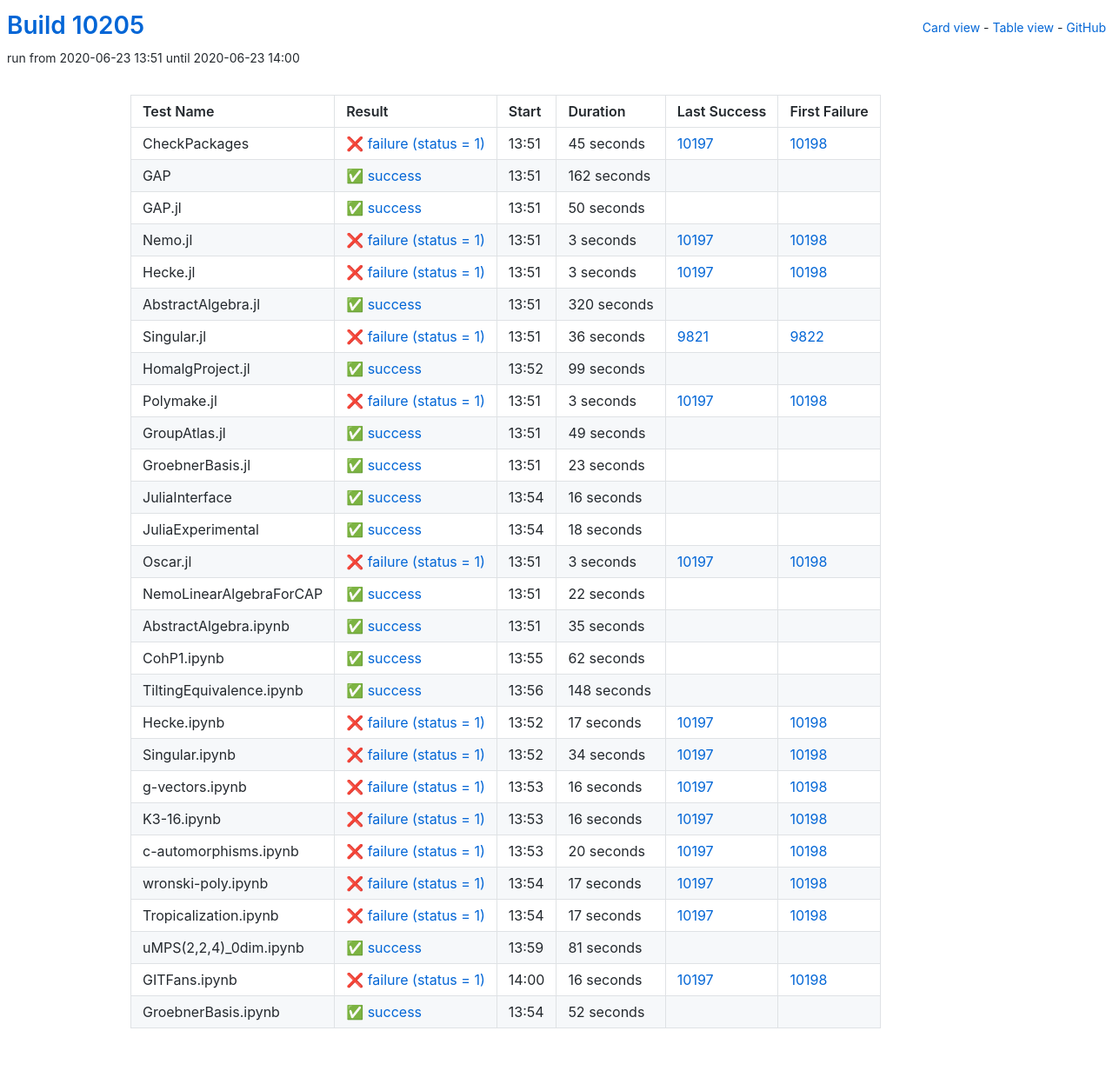
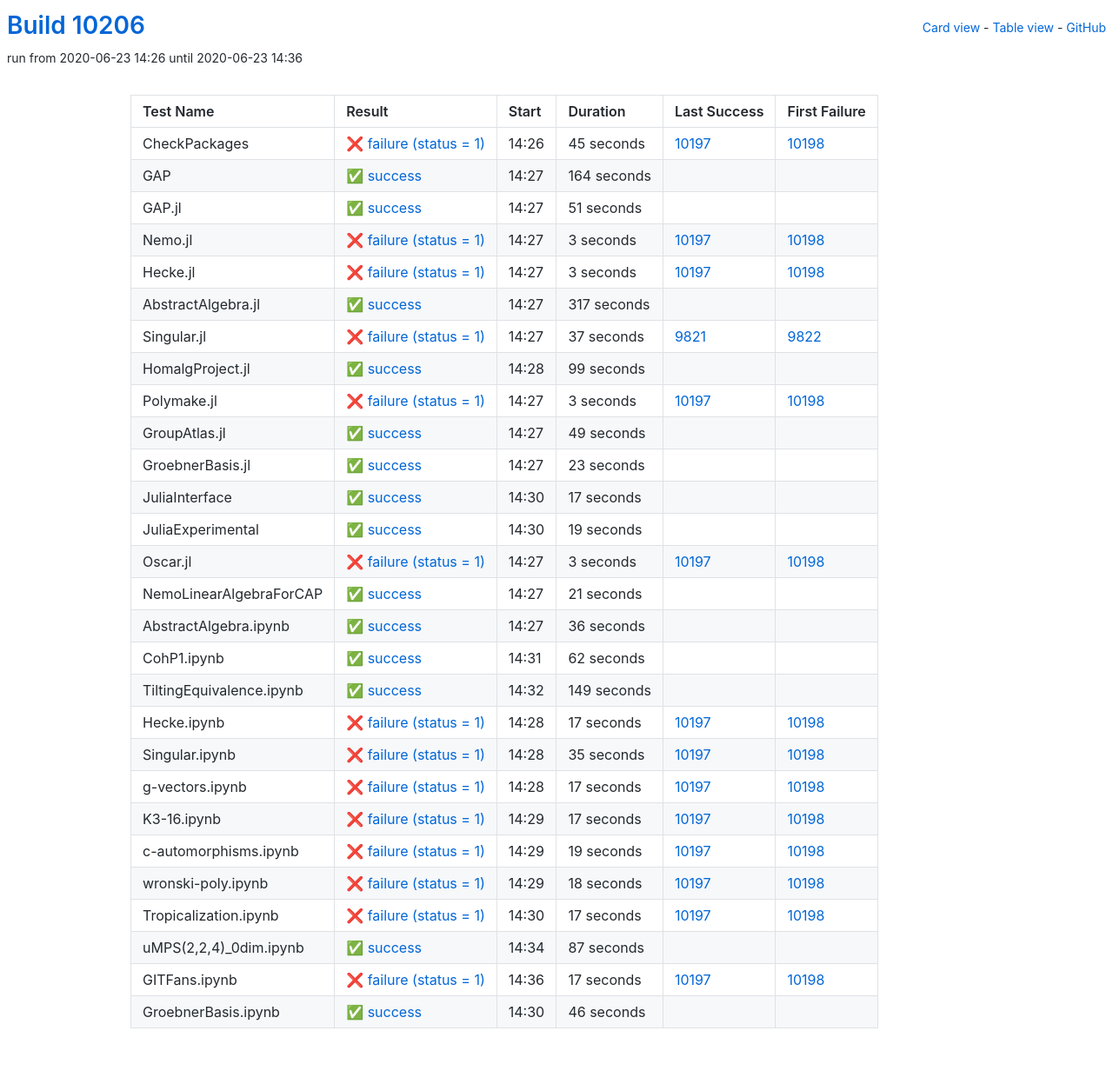
Before and after one commit to oscar-system/oscar-ci-status, a Jekyll site: the page built from table.html, in a window 1280 px wide. Shown: the whole page at 87% size. Built offline with Jekyll 4.4.1, drawn with Linux system fonts in a browser that asks for light colours.

Commit message:
Build #10206

```diff
--- a/_data/ci.yml
+++ b/_data/ci.yml
@@ -1,6 +1,6 @@
 ---
-build: 10205
-build_url: https://oscarci.mathematik.uni-kl.de/job/oscar/10205/
+build: 10206
+build_url: https://oscarci.mathematik.uni-kl.de/job/oscar/10206/
 job: oscar
 organization: oscar-system
 repo: oscar-ci-status
@@ -8,8 +8,8 @@
 tests:
 - name: CheckPackages
   id: checkpackages
-  log: https://oscarci.mathematik.uni-kl.de/job/oscar/10205/artifact/logs/build-10205/CheckPackages.log
-  start: 2020-06-23 13:51
+  log: https://oscarci.mathematik.uni-kl.de/job/oscar/10206/artifact/logs/build-10206/CheckPackages.log
+  start: 2020-06-23 14:26
   success: false
   exitcode: 1
   status: failure
@@ -20,32 +20,32 @@
   first_failure_url: https://oscarci.mathematik.uni-kl.de/job/oscar/10198/
 - name: GAP
   id: gap
-  log: https://oscarci.mathematik.uni-kl.de/job/oscar/10205/artifact/logs/build-10205/GAP.log
-  start: 2020-06-23 13:51
+  log: https://oscarci.mathematik.uni-kl.de/job/oscar/10206/artifact/logs/build-10206/GAP.log
+  start: 2020-06-23 14:27
   success: true
   exitcode: 0
   status: success
-  duration: 162
+  duration: 164
   last_success: false
   last_success_url:
   first_failure: false
   first_failure_url:
 - name: GAP.jl
   id: gap-jl
-  log: https://oscarci.mathematik.uni-kl.de/job/oscar/10205/artifact/logs/build-10205/GAP.jl.log
-  start: 2020-06-23 13:51
+  log: https://oscarci.mathematik.uni-kl.de/job/oscar/10206/artifact/logs/build-10206/GAP.jl.log
+  start: 2020-06-23 14:27
   success: true
   exitcode: 0
   status: success
-  duration: 50
+  duration: 51
   last_success: false
   last_success_url:
   first_failure: false
   first_failure_url:
 - name: Nemo.jl
   id: nemo-jl
-  log: https://oscarci.mathematik.uni-kl.de/job/oscar/10205/artifact/logs/build-10205/Nemo.jl.log
-  start: 2020-06-23 13:51
+  log: https://oscarci.mathematik.uni-kl.de/job/oscar/10206/artifact/logs/build-10206/Nemo.jl.log
+  start: 2020-06-23 14:27
   success: false
   exitcode: 1
   status: failure
@@ -56,8 +56,8 @@
   first_failure_url: https://oscarci.mathematik.uni-kl.de/job/oscar/10198/
 - name: Hecke.jl
   id: hecke-jl
-  log: https://oscarci.mathematik.uni-kl.de/job/oscar/10205/artifact/logs/build-10205/Hecke.jl.log
-  start: 2020-06-23 13:51
+  log: https://oscarci.mathematik.uni-kl.de/job/oscar/10206/artifact/logs/build-10206/Hecke.jl.log
+  start: 2020-06-23 14:27
   success: false
   exitcode: 1
   status: failure
@@ -68,32 +68,32 @@
   first_failure_url: https://oscarci.mathematik.uni-kl.de/job/oscar/10198/
 - name: AbstractAlgebra.jl
   id: abstractalgebra-jl
-  log: https://oscarci.mathematik.uni-kl.de/job/oscar/10205/artifact/logs/build-10205/AbstractAlgebra.jl.log
-  start: 2020-06-23 13:51
+  log: https://oscarci.mathematik.uni-kl.de/job/oscar/10206/artifact/logs/build-10206/AbstractAlgebra.jl.log
+  start: 2020-06-23 14:27
   success: true
   exitcode: 0
   status: success
-  duration: 320
+  duration: 317
   last_success: false
   last_success_url:
   first_failure: false
   first_failure_url:
 - name: Singular.jl
   id: singular-jl
-  log: https://oscarci.mathematik.uni-kl.de/job/oscar/10205/artifact/logs/build-10205/Singular.jl.log
-  start: 2020-06-23 13:51
+  log: https://oscarci.mathematik.uni-kl.de/job/oscar/10206/artifact/logs/build-10206/Singular.jl.log
+  start: 2020-06-23 14:27
   success: false
   exitcode: 1
   status: failure
-  duration: 36
+  duration: 37
   last_success: 9821
   last_success_url: https://oscarci.mathematik.uni-kl.de/job/oscar/9821/
   first_failure: 9822
   first_failure_url: https://oscarci.mathematik.uni-kl.de/job/oscar/9822/
 - name: HomalgProject.jl
   id: homalgproject-jl
-  log: https://oscarci.mathematik.uni-kl.de/job/oscar/10205/artifact/logs/build-10205/HomalgProject.jl.log
-  start: 2020-06-23 13:52
+  log: https://oscarci.mathematik.uni-kl.de/job/oscar/10206/artifact/logs/build-10206/HomalgProject.jl.log
+  start: 2020-06-23 14:28
   success: true
   exitcode: 0
   status: success
@@ -104,8 +104,8 @@
   first_failure_url:
 - name: Polymake.jl
   id: polymake-jl
-  log: https://oscarci.mathematik.uni-kl.de/job/oscar/10205/artifact/logs/build-10205/Polymake.jl.log
-  start: 2020-06-23 13:51
+  log: https://oscarci.mathematik.uni-kl.de/job/oscar/10206/artifact/logs/build-10206/Polymake.jl.log
+  start: 2020-06-23 14:27
   success: false
   exitcode: 1
   status: failure
@@ -116,8 +116,8 @@
   first_failure_url: https://oscarci.mathematik.uni-kl.de/job/oscar/10198/
 - name: GroupAtlas.jl
   id: groupatlas-jl
-  log: https://oscarci.mathematik.uni-kl.de/job/oscar/10205/artifact/logs/build-10205/GroupAtlas.jl.log
-  start: 2020-06-23 13:51
+  log: https://oscarci.mathematik.uni-kl.de/job/oscar/10206/artifact/logs/build-10206/GroupAtlas.jl.log
+  start: 2020-06-23 14:27
   success: true
   exitcode: 0
   status: success
@@ -128,8 +128,8 @@
   first_failure_url:
 - name: GroebnerBasis.jl
   id: groebnerbasis-jl
-  log: https://oscarci.mathematik.uni-kl.de/job/oscar/10205/artifact/logs/build-10205/GroebnerBasis.jl.log
-  start: 2020-06-23 13:51
+  log: https://oscarci.mathematik.uni-kl.de/job/oscar/10206/artifact/logs/build-10206/GroebnerBasis.jl.log
+  start: 2020-06-23 14:27
   success: true
   exitcode: 0
   status: success
@@ -140,32 +140,32 @@
   first_failure_url:
 - name: JuliaInterface
   id: juliainterface
-  log: https://oscarci.mathematik.uni-kl.de/job/oscar/10205/artifact/logs/build-10205/JuliaInterface.log
-  start: 2020-06-23 13:54
+  log: https://oscarci.mathematik.uni-kl.de/job/oscar/10206/artifact/logs/build-10206/JuliaInterface.log
+  start: 2020-06-23 14:30
   success: true
   exitcode: 0
   status: success
-  duration: 16
+  duration: 17
   last_success: false
   last_success_url:
   first_failure: false
   first_failure_url:
 - name: JuliaExperimental
   id: juliaexperimental
-  log: https://oscarci.mathematik.uni-kl.de/job/oscar/10205/artifact/logs/build-10205/JuliaExperimental.log
-  start: 2020-06-23 13:54
+  log: https://oscarci.mathematik.uni-kl.de/job/oscar/10206/artifact/logs/build-10206/JuliaExperimental.log
+  start: 2020-06-23 14:30
   success: true
   exitcode: 0
   status: success
-  duration: 18
+  duration: 19
   last_success: false
   last_success_url:
   first_failure: false
   first_failure_url:
 - name: Oscar.jl
   id: oscar-jl
-  log: https://oscarci.mathematik.uni-kl.de/job/oscar/10205/artifact/logs/build-10205/Oscar.jl.log
-  start: 2020-06-23 13:51
+  log: https://oscarci.mathematik.uni-kl.de/job/oscar/10206/artifact/logs/build-10206/Oscar.jl.log
+  start: 2020-06-23 14:27
   success: false
   exitcode: 1
   status: failure
@@ -176,32 +176,32 @@
   first_failure_url: https://oscarci.mathematik.uni-kl.de/job/oscar/10198/
 - name: NemoLinearAlgebraForCAP
   id: nemolinearalgebraforcap
-  log: https://oscarci.mathematik.uni-kl.de/job/oscar/10205/artifact/logs/build-10205/NemoLinearAlgebraForCAP.log
-  start: 2020-06-23 13:51
+  log: https://oscarci.mathematik.uni-kl.de/job/oscar/10206/artifact/logs/build-10206/NemoLinearAlgebraForCAP.log
+  start: 2020-06-23 14:27
   success: true
   exitcode: 0
   status: success
-  duration: 22
+  duration: 21
   last_success: false
   last_success_url:
   first_failure: false
   first_failure_url:
 - name: AbstractAlgebra.ipynb
   id: abstractalgebra-ipynb
-  log: https://oscarci.mathematik.uni-kl.de/job/oscar/10205/artifact/logs/build-10205/AbstractAlgebra.ipynb.log
-  start: 2020-06-23 13:51
+  log: https://oscarci.mathematik.uni-kl.de/job/oscar/10206/artifact/logs/build-10206/AbstractAlgebra.ipynb.log
+  start: 2020-06-23 14:27
   success: true
   exitcode: 0
   status: success
-  duration: 35
+  duration: 36
   last_success: false
   last_success_url:
   first_failure: false
   first_failure_url:
 - name: CohP1.ipynb
   id: cohp1-ipynb
-  log: https://oscarci.mathematik.uni-kl.de/job/oscar/10205/artifact/logs/build-10205/CohP1.ipynb.log
-  start: 2020-06-23 13:55
+  log: https://oscarci.mathematik.uni-kl.de/job/oscar/10206/artifact/logs/build-10206/CohP1.ipynb.log
+  start: 2020-06-23 14:31
   success: true
   exitcode: 0
   status: success
@@ -212,20 +212,20 @@
   first_failure_url:
 - name: TiltingEquivalence.ipynb
   id: tiltingequivalence-ipynb
-  log: https://oscarci.mathematik.uni-kl.de/job/oscar/10205/artifact/logs/build-10205/TiltingEquivalence.ipynb.log
-  start: 2020-06-23 13:56
+  log: https://oscarci.mathematik.uni-kl.de/job/oscar/10206/artifact/logs/build-10206/TiltingEquivalence.ipynb.log
+  start: 2020-06-23 14:32
   success: true
   exitcode: 0
   status: success
-  duration: 148
+  duration: 149
   last_success: false
   last_success_url:
   first_failure: false
   first_failure_url:
 - name: Hecke.ipynb
   id: hecke-ipynb
-  log: https://oscarci.mathematik.uni-kl.de/job/oscar/10205/artifact/logs/build-10205/Hecke.ipynb.log
-  start: 2020-06-23 13:52
+  log: https://oscarci.mathematik.uni-kl.de/job/oscar/10206/artifact/logs/build-10206/Hecke.ipynb.log
+  start: 2020-06-23 14:28
   success: false
   exitcode: 1
   status: failure
@@ -236,56 +236,20 @@
   first_failure_url: https://oscarci.mathematik.uni-kl.de/job/oscar/10198/
 - name: Singular.ipynb
   id: singular-ipynb
-  log: https://oscarci.mathematik.uni-kl.de/job/oscar/10205/artifact/logs/build-10205/Singular.ipynb.log
-  start: 2020-06-23 13:52
+  log: https://oscarci.mathematik.uni-kl.de/job/oscar/10206/artifact/logs/build-10206/Singular.ipynb.log
+  start: 2020-06-23 14:28
   success: false
   exitcode: 1
   status: failure
-  duration: 34
+  duration: 35
   last_success: 10197
   last_success_url: https://oscarci.mathematik.uni-kl.de/job/oscar/10197/
   first_failure: 10198
   first_failure_url: https://oscarci.mathematik.uni-kl.de/job/oscar/10198/
 - name: g-vectors.ipynb
   id: g-vectors-ipynb
-  log: https://oscarci.mathematik.uni-kl.de/job/oscar/10205/artifact/logs/build-10205/g-vectors.ipynb.log
-  start: 2020-06-23 13:53
-  success: false
-  exitcode: 1
-  status: failure
-  duration: 16
-  last_success: 10197
-  last_success_url: https://oscarci.mathematik.uni-kl.de/job/oscar/10197/
-  first_failure: 10198
-  first_failure_url: https://oscarci.mathematik.uni-kl.de/job/oscar/10198/
-- name: K3-16.ipynb
-  id: k3-16-ipynb
-  log: https://oscarci.mathematik.uni-kl.de/job/oscar/10205/artifact/logs/build-10205/K3-16.ipynb.log
-  start: 2020-06-23 13:53
-  success: false
-  exitcode: 1
-  status: failure
-  duration: 16
-  last_success: 10197
-  last_success_url: https://oscarci.mathematik.uni-kl.de/job/oscar/10197/
-  first_failure: 10198
-  first_failure_url: https://oscarci.mathematik.uni-kl.de/job/oscar/10198/
-- name: c-automorphisms.ipynb
-  id: c-automorphisms-ipynb
-  log: https://oscarci.mathematik.uni-kl.de/job/oscar/10205/artifact/logs/build-10205/c-automorphisms.ipynb.log
-  start: 2020-06-23 13:53
-  success: false
-  exitcode: 1
-  status: failure
-  duration: 20
-  last_success: 10197
-  last_success_url: https://oscarci.mathematik.uni-kl.de/job/oscar/10197/
-  first_failure: 10198
-  first_failure_url: https://oscarci.mathematik.uni-kl.de/job/oscar/10198/
-- name: wronski-poly.ipynb
-  id: wronski-poly-ipynb
-  log: https://oscarci.mathematik.uni-kl.de/job/oscar/10205/artifact/logs/build-10205/wronski-poly.ipynb.log
-  start: 2020-06-23 13:54
+  log: https://oscarci.mathematik.uni-kl.de/job/oscar/10206/artifact/logs/build-10206/g-vectors.ipynb.log
+  start: 2020-06-23 14:28
   success: false
   exitcode: 1
   status: failure
@@ -294,10 +258,46 @@
   last_success_url: https://oscarci.mathematik.uni-kl.de/job/oscar/10197/
   first_failure: 10198
   first_failure_url: https://oscarci.mathematik.uni-kl.de/job/oscar/10198/
+- name: K3-16.ipynb
+  id: k3-16-ipynb
+  log: https://oscarci.mathematik.uni-kl.de/job/oscar/10206/artifact/logs/build-10206/K3-16.ipynb.log
+  start: 2020-06-23 14:29
+  success: false
+  exitcode: 1
+  status: failure
+  duration: 17
+  last_success: 10197
+  last_success_url: https://oscarci.mathematik.uni-kl.de/job/oscar/10197/
+  first_failure: 10198
+  first_failure_url: https://oscarci.mathematik.uni-kl.de/job/oscar/10198/
+- name: c-automorphisms.ipynb
+  id: c-automorphisms-ipynb
+  log: https://oscarci.mathematik.uni-kl.de/job/oscar/10206/artifact/logs/build-10206/c-automorphisms.ipynb.log
+  start: 2020-06-23 14:29
+  success: false
+  exitcode: 1
+  status: failure
+  duration: 19
+  last_success: 10197
+  last_success_url: https://oscarci.mathematik.uni-kl.de/job/oscar/10197/
+  first_failure: 10198
+  first_failure_url: https://oscarci.mathematik.uni-kl.de/job/oscar/10198/
+- name: wronski-poly.ipynb
+  id: wronski-poly-ipynb
+  log: https://oscarci.mathematik.uni-kl.de/job/oscar/10206/artifact/logs/build-10206/wronski-poly.ipynb.log
+  start: 2020-06-23 14:29
+  success: false
+  exitcode: 1
+  status: failure
+  duration: 18
+  last_success: 10197
+  last_success_url: https://oscarci.mathematik.uni-kl.de/job/oscar/10197/
+  first_failure: 10198
+  first_failure_url: https://oscarci.mathematik.uni-kl.de/job/oscar/10198/
 - name: Tropicalization.ipynb
   id: tropicalization-ipynb
-  log: https://oscarci.mathematik.uni-kl.de/job/oscar/10205/artifact/logs/build-10205/Tropicalization.ipynb.log
-  start: 2020-06-23 13:54
+  log: https://oscarci.mathematik.uni-kl.de/job/oscar/10206/artifact/logs/build-10206/Tropicalization.ipynb.log
+  start: 2020-06-23 14:30
   success: false
   exitcode: 1
   status: failure
@@ -308,36 +308,36 @@
   first_failure_url: https://oscarci.mathematik.uni-kl.de/job/oscar/10198/
 - name: uMPS(2,2,4)_0dim.ipynb
   id: umps-2-2-4-0dim-ipynb
-  log: https://oscarci.mathematik.uni-kl.de/job/oscar/10205/artifact/logs/build-10205/uMPS-2-2-4-_0dim.ipynb.log
-  start: 2020-06-23 13:59
+  log: https://oscarci.mathematik.uni-kl.de/job/oscar/10206/artifact/logs/build-10206/uMPS-2-2-4-_0dim.ipynb.log
+  start: 2020-06-23 14:34
   success: true
   exitcode: 0
   status: success
-  duration: 81
+  duration: 87
   last_success: false
   last_success_url:
   first_failure: false
   first_failure_url:
 - name: GITFans.ipynb
   id: gitfans-ipynb
-  log: https://oscarci.mathematik.uni-kl.de/job/oscar/10205/artifact/logs/build-10205/GITFans.ipynb.log
-  start: 2020-06-23 14:00
+  log: https://oscarci.mathematik.uni-kl.de/job/oscar/10206/artifact/logs/build-10206/GITFans.ipynb.log
+  start: 2020-06-23 14:36
   success: false
   exitcode: 1
   status: failure
-  duration: 16
+  duration: 17
   last_success: 10197
   last_success_url: https://oscarci.mathematik.uni-kl.de/job/oscar/10197/
   first_failure: 10198
   first_failure_url: https://oscarci.mathematik.uni-kl.de/job/oscar/10198/
 - name: GroebnerBasis.ipynb
   id: groebnerbasis-ipynb
-  log: https://oscarci.mathematik.uni-kl.de/job/oscar/10205/artifact/logs/build-10205/GroebnerBasis.ipynb.log
-  start: 2020-06-23 13:54
+  log: https://oscarci.mathematik.uni-kl.de/job/oscar/10206/artifact/logs/build-10206/GroebnerBasis.ipynb.log
+  start: 2020-06-23 14:30
   success: true
   exitcode: 0
   status: success
-  duration: 52
+  duration: 46
   last_success: false
   last_success_url:
   first_failure: false
```
Also changed, not shown: README.md.
